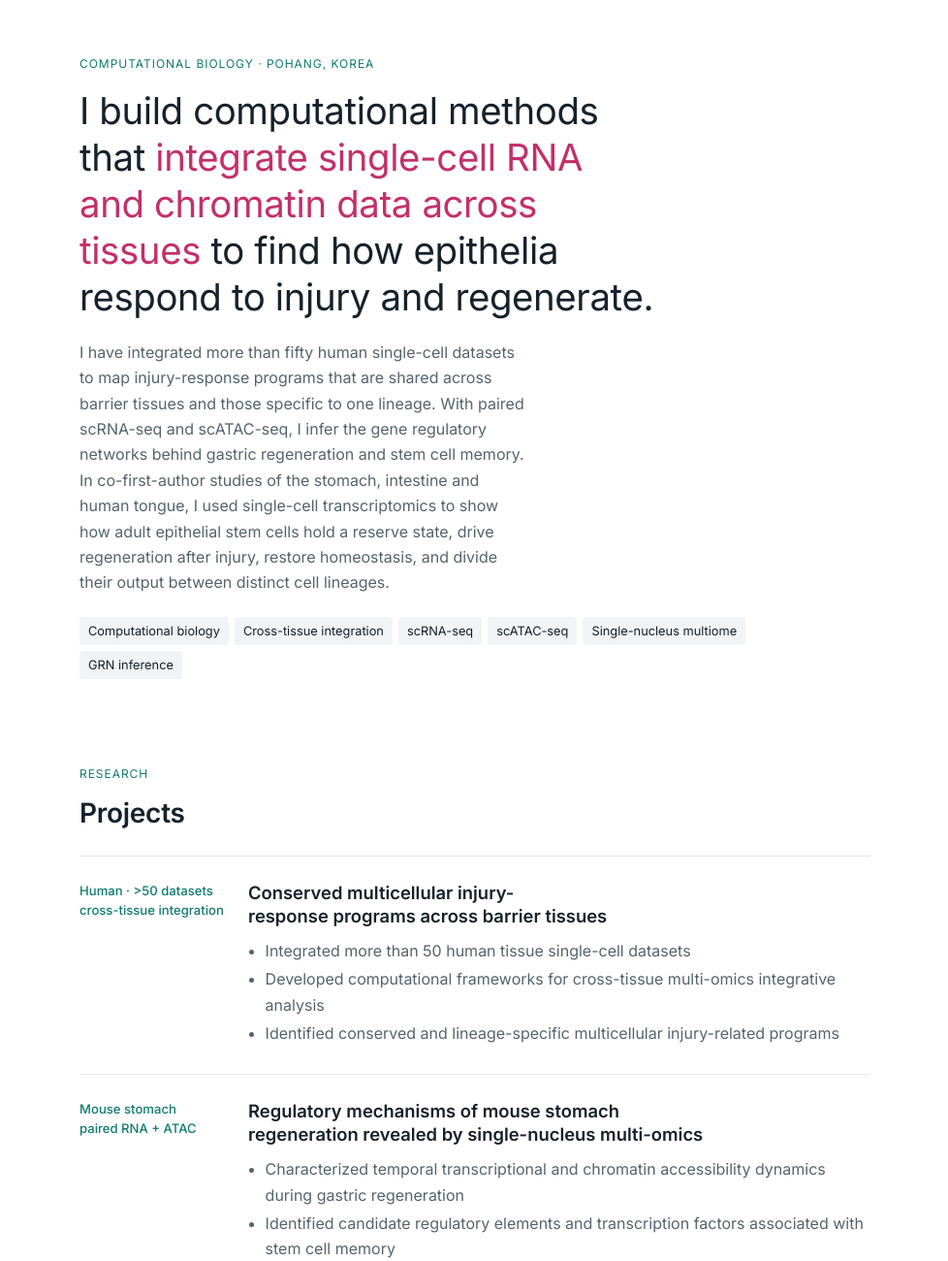
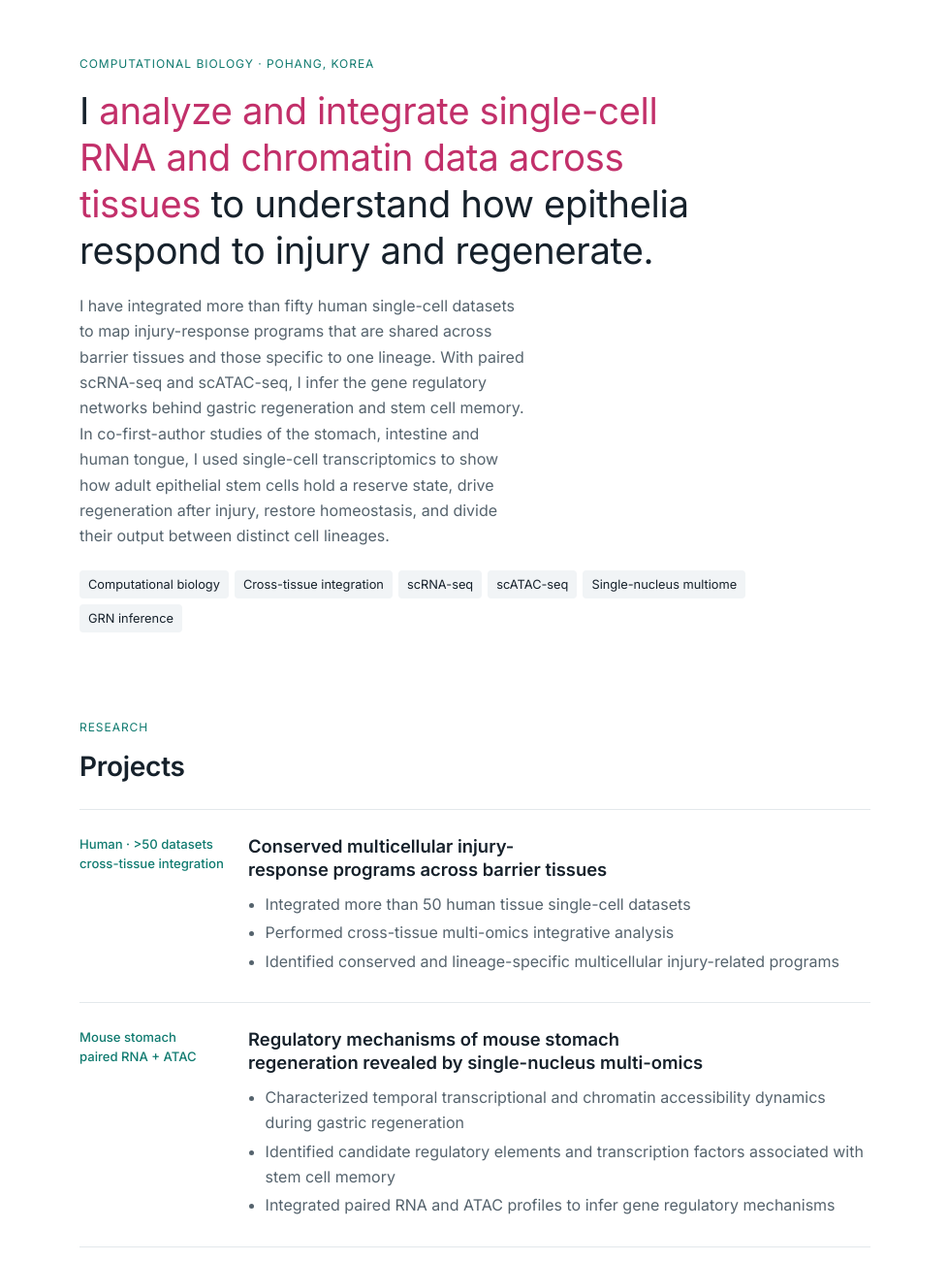
Before and after one commit to somsomikim/somsomikim.github.io, a plain HTML site: page index.html in a window 1280 px wide. Shown: the top 1300 px of the page at 97% size, 302-1280 px from the left. Drawn offline with Linux system fonts and the light colour scheme.

Commit message:
Reword intro and project description

```diff
--- a/index.html
+++ b/index.html
@@ -202,7 +202,7 @@ body{margin:0}
     <section id="about" class="hero">
       <div>
         <p class="eyebrow">Computational biology · Pohang, Korea</p>
-        <p class="lede">I build computational methods that <em>integrate single-cell RNA and chromatin data across tissues</em> to find how epithelia respond to injury and regenerate.</p>
+        <p class="lede">I <em>analyze and integrate single-cell RNA and chromatin data across tissues</em> to understand how epithelia respond to injury and regenerate.</p>
         <p class="sub">I have integrated more than fifty human single-cell datasets to map injury-response programs that are shared across barrier tissues and those specific to one lineage. With paired scRNA-seq and scATAC-seq, I infer the gene regulatory networks behind gastric regeneration and stem cell memory. In co-first-author studies of the stomach, intestine and human tongue, I used single-cell transcriptomics to show how adult epithelial stem cells hold a reserve state, drive regeneration after injury, restore homeostasis, and divide their output between distinct cell lineages.</p>
         <ul class="tags">
           <li>Computational biology</li><li>Cross-tissue integration</li><li>scRNA-seq</li><li>scATAC-seq</li><li>Single-nucleus multiome</li><li>GRN inference</li>
@@ -220,7 +220,7 @@ body{margin:0}
             <h3>Conserved multicellular injury-response programs across barrier tissues</h3>
             <ul>
               <li>Integrated more than 50 human tissue single-cell datasets</li>
-              <li>Developed computational frameworks for cross-tissue multi-omics integrative analysis</li>
+              <li>Performed cross-tissue multi-omics integrative analysis</li>
               <li>Identified conserved and lineage-specific multicellular injury-related programs</li>
             </ul>
           </div>
```
